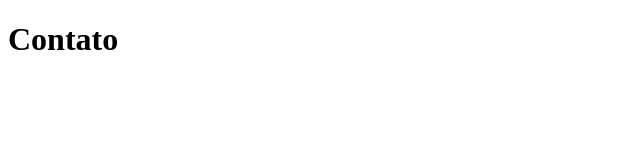
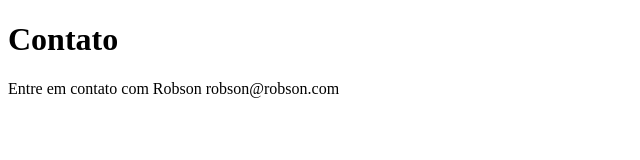
Before and after one commit to ST-SIRES/Projteto, a plain HTML site: page contato.html in a window 1280 px wide. Shown: the whole page, without its empty margins (0-640 px from the left). Drawn offline with Linux system fonts and the light colour scheme.

Commit message:
Primeiro commit da branch nova(Desenvolvimento)

```diff
--- a/contato.html
+++ b/contato.html
@@ -8,5 +8,6 @@
 </head>
 <body>
     <h1>Contato</h1>
+    <p>Entre em contato com Robson robson@robson.com</p>
 </body>
 </html>
```
